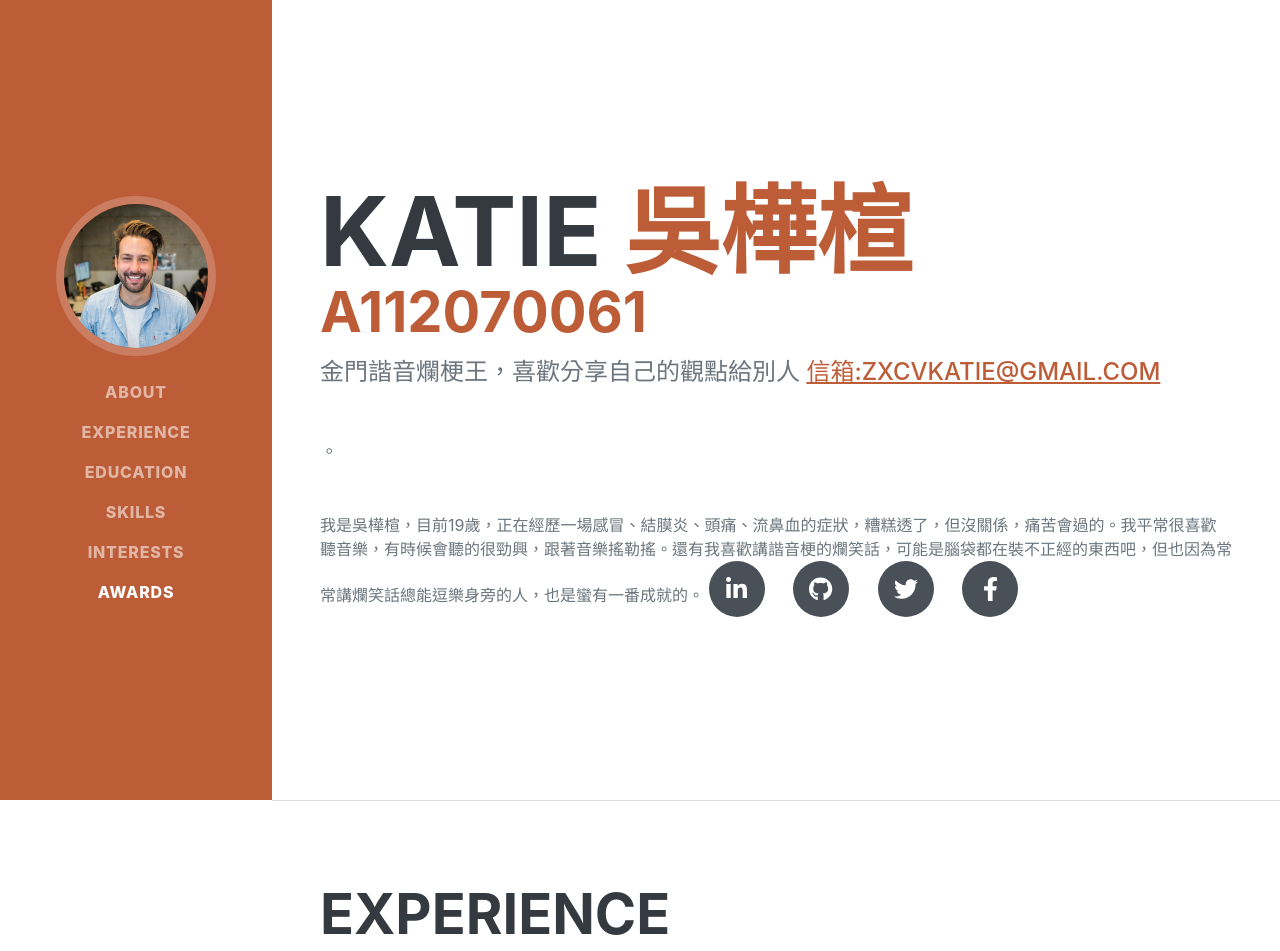
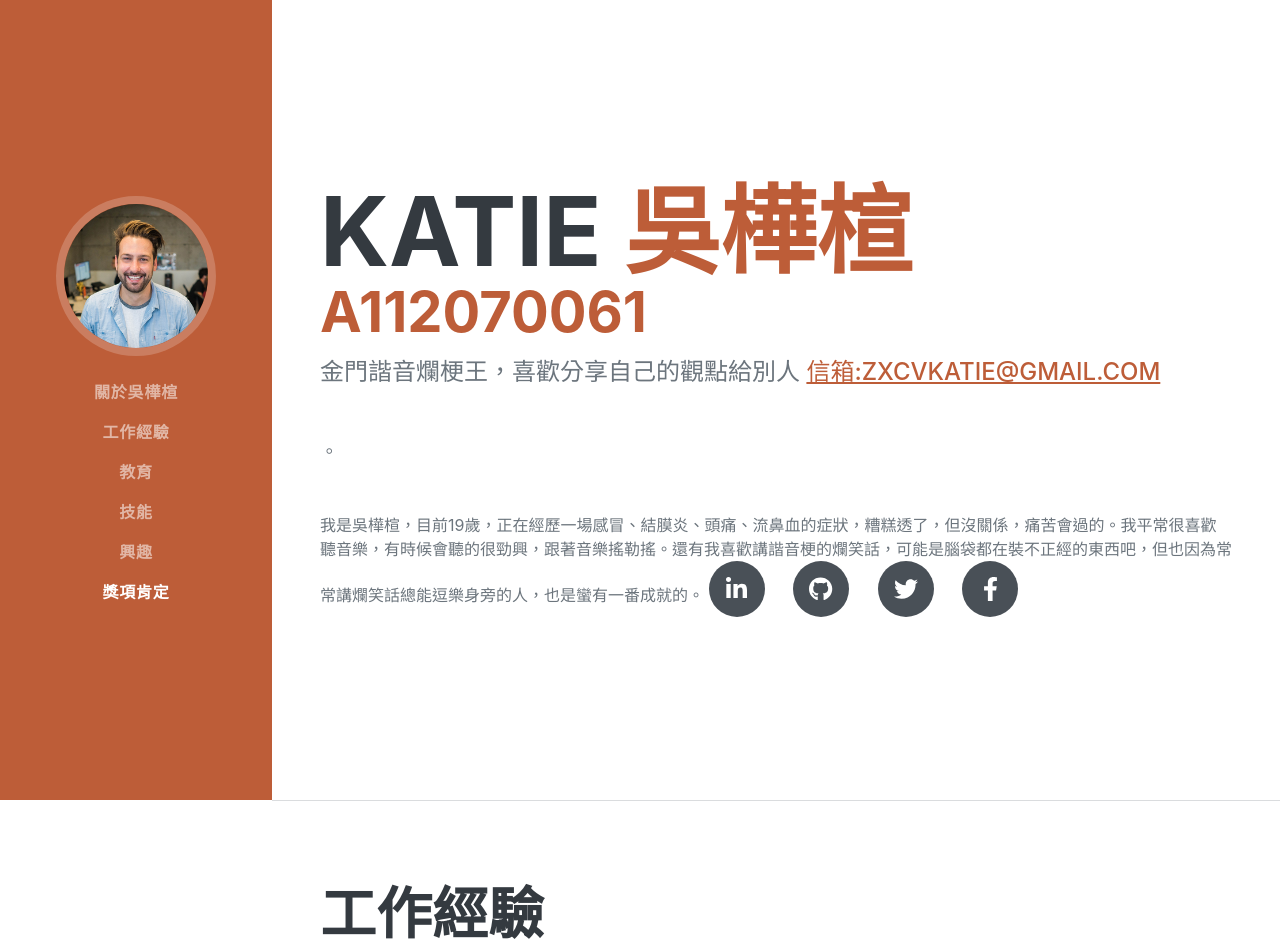
Before and after one commit to zxcvkatie/zxcvwuhua.github.io, a plain HTML site: page index.html in a window 1280 px wide. Shown: the top 951 px of the page. Drawn offline with nearby package versions, Linux system fonts and the light colour scheme; a web font is replaced by a local one.

Commit message:
履歷網頁

```diff
--- a/index.html
+++ b/index.html
@@ -19,18 +19,18 @@
         <!-- Navigation-->
         <nav class="navbar navbar-expand-lg navbar-dark bg-primary fixed-top" id="sideNav">
             <a class="navbar-brand js-scroll-trigger" href="#page-top">
-                <span class="d-block d-lg-none">吳樺楦</span>
+                <span class="d-block d-lg-none">吳樺楦的自我介紹</span>
                 <span class="d-none d-lg-block"><img class="img-fluid img-profile rounded-circle mx-auto mb-2" src="assets/img/profile.jpg" alt="..." /></span>
             </a>
             <button class="navbar-toggler" type="button" data-bs-toggle="collapse" data-bs-target="#navbarResponsive" aria-controls="navbarResponsive" aria-expanded="false" aria-label="Toggle navigation"><span class="navbar-toggler-icon"></span></button>
             <div class="collapse navbar-collapse" id="navbarResponsive">
                 <ul class="navbar-nav">
-                    <li class="nav-item"><a class="nav-link js-scroll-trigger" href="#about">About</a></li>
-                    <li class="nav-item"><a class="nav-link js-scroll-trigger" href="#experience">Experience</a></li>
-                    <li class="nav-item"><a class="nav-link js-scroll-trigger" href="#education">Education</a></li>
-                    <li class="nav-item"><a class="nav-link js-scroll-trigger" href="#skills">Skills</a></li>
-                    <li class="nav-item"><a class="nav-link js-scroll-trigger" href="#interests">Interests</a></li>
-                    <li class="nav-item"><a class="nav-link js-scroll-trigger" href="#awards">Awards</a></li>
+                    <li class="nav-item"><a class="nav-link js-scroll-trigger" href="#about">關於吳樺楦</a></li>
+                    <li class="nav-item"><a class="nav-link js-scroll-trigger" href="#experience">工作經驗</a></li>
+                    <li class="nav-item"><a class="nav-link js-scroll-trigger" href="#education">教育</a></li>
+                    <li class="nav-item"><a class="nav-link js-scroll-trigger" href="#skills">技能</a></li>
+                    <li class="nav-item"><a class="nav-link js-scroll-trigger" href="#interests">興趣</a></li>
+                    <li class="nav-item"><a class="nav-link js-scroll-trigger" href="#awards">獎項肯定</a></li>
                 </ul>
             </div>
         </nav>
@@ -61,7 +61,7 @@
             <!-- Experience-->
             <section class="resume-section" id="experience">
                 <div class="resume-section-content">
-                    <h2 class="mb-5">Experience</h2>
+                    <h2 class="mb-5">工作經驗</h2>
                     <div class="d-flex flex-column flex-md-row justify-content-between mb-5">
                         <div class="flex-grow-1">
                             <h3 class="mb-0">Senior Web Developer</h3>
```
